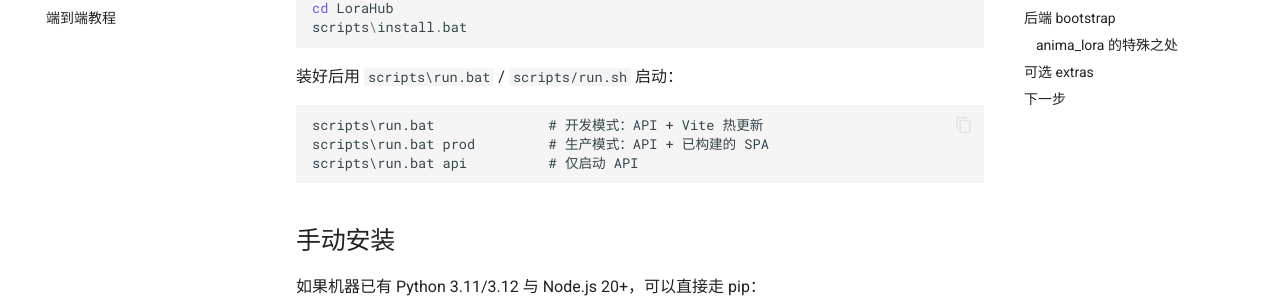
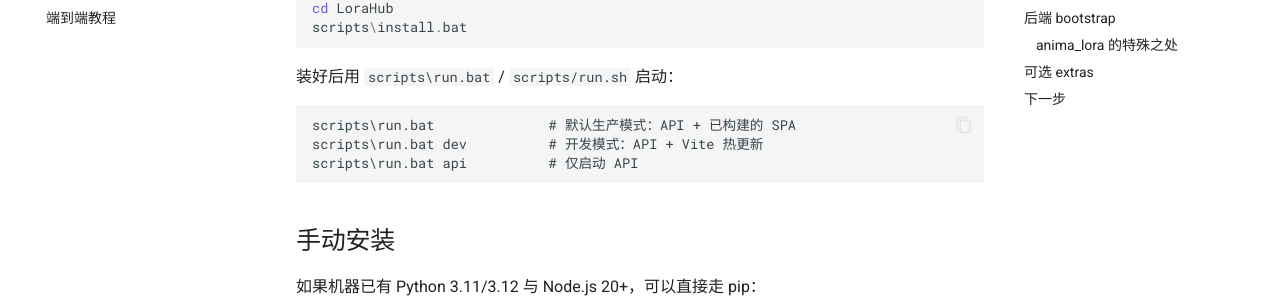
Before and after one commit to GALIAIS/LoraHub, an MkDocs documentation site: the page built from docs/getting-started/install.md, in a window 1280 px wide and 900 px high, scrolled down 591 px. Shown: the part 144-452 px from the top of the window. Built offline with MkDocs 1.6.1 and Material for MkDocs 9.7.7, drawn with Linux system fonts in a browser that asks for light colours; comment, search, counter and statistics services are not loaded.

Commit message:
chore(scripts): default run launchers to prod mode
Switch run.bat/run.sh default from `dev` to `prod`. In prod mode the
SPA is pre-built so route transitions are near-instant (no Vite
on-demand compilation). The build step now runs BEFORE the API starts
to ensure web/dist exists when FastAPI mounts it.

Update install docs and README to reflect the new default.

````diff
--- a/docs/getting-started/install.md
+++ b/docs/getting-started/install.md
@@ -36,8 +36,8 @@ LoraHub 需要 Python 3.11 或 3.12，配合一块显存 ≥ 8 GB 的 NVIDIA GPU
 装好后用 `scripts\run.bat` / `scripts/run.sh` 启动：
 
 ```text
-scripts\run.bat              # 开发模式：API + Vite 热更新
-scripts\run.bat prod         # 生产模式：API + 已构建的 SPA
+scripts\run.bat              # 默认生产模式：API + 已构建的 SPA
+scripts\run.bat dev          # 开发模式：API + Vite 热更新
 scripts\run.bat api          # 仅启动 API
 ```
 
````
Also changed, not shown: README.md (+2 -2 lines), docs/getting-started/quickstart.md (+2 -2 lines), 4 other files.
